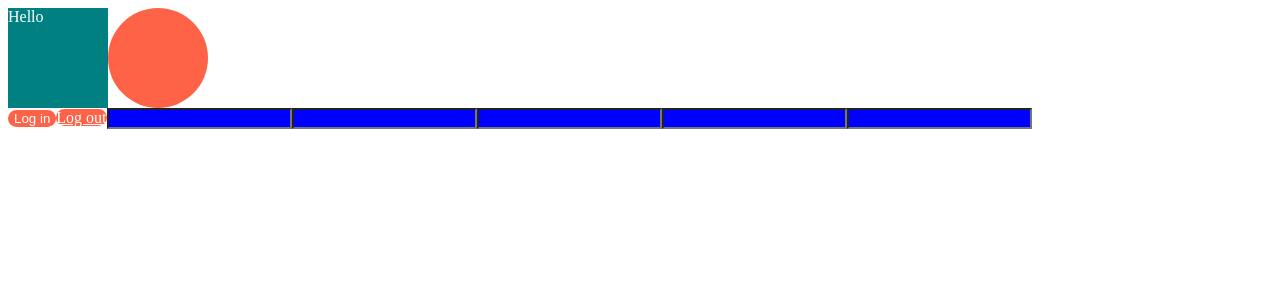
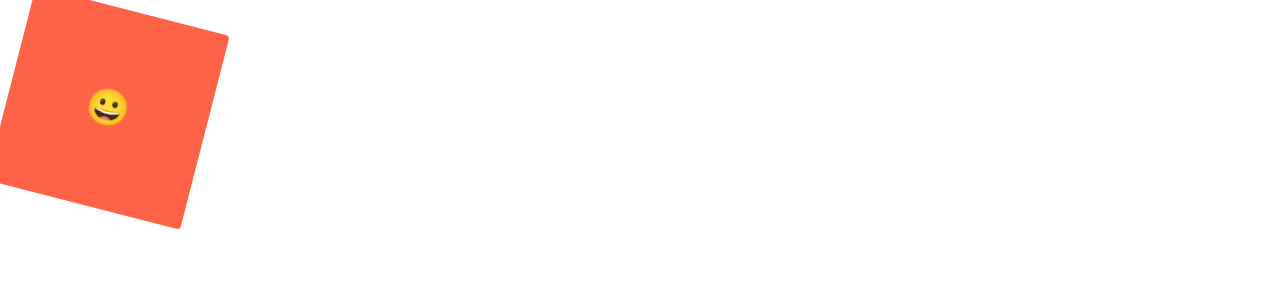
Before and after one commit to mak-somniferum/react-masterclass-coins, a React (Create React App) app: page / in a window 1280 px wide. Shown: the top 300 px of the page. Built offline with nearby package versions, Linux system fonts and the light colour scheme.

Commit message:
styled-components Animation

```diff
--- a/src/App.js
+++ b/src/App.js
@@ -1,55 +1,52 @@
-import styled from "styled-components";
+import styled, { keyframes } from "styled-components";
 
-const Father = styled.div`
+const Wrapper = styled.div`
   display: flex;
 `;
 
-const Box = styled.div`
-  background-color: ${(props) => props.bgColor};
-  width: 100px;
-  height: 100px;
+const rotateAnime = keyframes`
+  0% {
+    transform: rotate(0deg);
+    border-radius: 0px;
+  }
+  50% {
+    transform: rotate(360deg);
+    border-radius: 100px;
+  }
+  100% {
+    border-radius: 0px;
+  }
 `;
 
-const Text = styled.span`
-  color: white;
-`;
+const Box = styled.div`
+  display: flex;
+  justify-content: center;
+  align-items: center;
+  width: 200px;
+  height: 200px;
+  background-color: tomato;
+  animation: ${rotateAnime} 1s linear infinite;
 
-const Circle = styled(Box)`
-  border-radius: 50%;
-`;
+  span {
+    font-size: 36px;
 
-const Btn = styled.button`
-  color: white;
-  background-color: tomato;
-  border: 0;
-  border-radius: 15px;
-`;
+    &:hover {
+      font-size: 46px;
+    }
 
-const Input = styled.input.attrs({ required: true, minLength: 10 })`
-  background-color: blue;
+    &:active {
+      opacity: 0.4;
+    }
+  }
 `;
 
 function App() {
   return (
-    <div>
-      <Father as="header">
-        <Box bgColor="teal">
-          <Text>Hello</Text>
-        </Box>
-        <Circle bgColor="tomato" />
-      </Father>
-
-      <Btn>Log in</Btn>
-      <Btn as="a" href="/">
-        Log out
-      </Btn>
-
-      <Input />
-      <Input />
-      <Input />
-      <Input />
-      <Input />
-    </div>
+    <Wrapper>
+      <Box>
+        <span>😀</span>
+      </Box>
+    </Wrapper>
   );
 }
 
```
